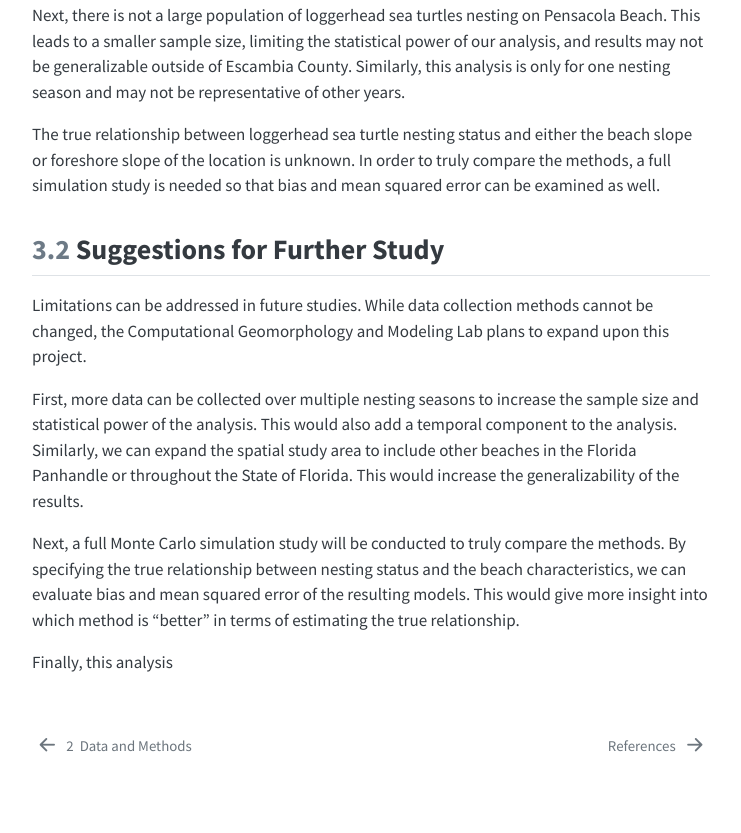
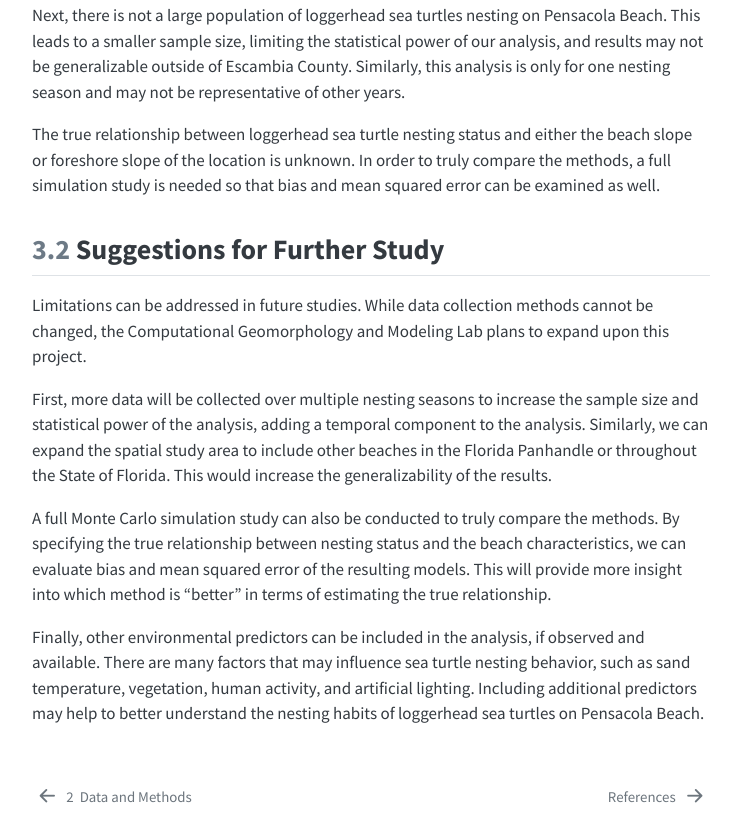
Before and after one commit to CGMlabUWF/OrdonezFa25, a plain HTML site: page chapter3.html in a window 1280 px wide. Shown: the part 765-1598 px from the top of the page, without its empty margins (269-1010 px from the left). Before the commit the page ends 1547 px from the top, so only its background shows below. Drawn offline with Linux system fonts and the light colour scheme.

Commit message:
Built site for gh-pages

```diff
--- a/chapter3.html
+++ b/chapter3.html
@@ -186,9 +186,9 @@ ul.task-list li input[type="checkbox"] {
 <section id="suggestions-for-further-study" class="level2" data-number="3.2">
 <h2 data-number="3.2" class="anchored" data-anchor-id="suggestions-for-further-study"><span class="header-section-number">3.2</span> Suggestions for Further Study</h2>
 <p>Limitations can be addressed in future studies. While data collection methods cannot be changed, the Computational Geomorphology and Modeling Lab plans to expand upon this project.</p>
-<p>First, more data can be collected over multiple nesting seasons to increase the sample size and statistical power of the analysis. This would also add a temporal component to the analysis. Similarly, we can expand the spatial study area to include other beaches in the Florida Panhandle or throughout the State of Florida. This would increase the generalizability of the results.</p>
-<p>Next, a full Monte Carlo simulation study will be conducted to truly compare the methods. By specifying the true relationship between nesting status and the beach characteristics, we can evaluate bias and mean squared error of the resulting models. This would give more insight into which method is “better” in terms of estimating the true relationship.</p>
-<p>Finally, this analysis</p>
+<p>First, more data will be collected over multiple nesting seasons to increase the sample size and statistical power of the analysis, adding a temporal component to the analysis. Similarly, we can expand the spatial study area to include other beaches in the Florida Panhandle or throughout the State of Florida. This would increase the generalizability of the results.</p>
+<p>A full Monte Carlo simulation study can also be conducted to truly compare the methods. By specifying the true relationship between nesting status and the beach characteristics, we can evaluate bias and mean squared error of the resulting models. This will provide more insight into which method is “better” in terms of estimating the true relationship.</p>
+<p>Finally, other environmental predictors can be included in the analysis, if observed and available. There are many factors that may influence sea turtle nesting behavior, such as sand temperature, vegetation, human activity, and artificial lighting. Including additional predictors may help to better understand the nesting habits of loggerhead sea turtles on Pensacola Beach.</p>
 
 
 </section>
--- a/search.json
+++ b/search.json
@@ -74,7 +74,7 @@
     "href": "chapter3.html#suggestions-for-further-study",
     "title": "3  Conclusions",
     "section": "3.2 Suggestions for Further Study",
-    "text": "3.2 Suggestions for Further Study\nLimitations can be addressed in future studies. While data collection methods cannot be changed, the Computational Geomorphology and Modeling Lab plans to expand upon this project.\nFirst, more data can be collected over multiple nesting seasons to increase the sample size and statistical power of the analysis. This would also add a temporal component to the analysis. Similarly, we can expand the spatial study area to include other beaches in the Florida Panhandle or throughout the State of Florida. This would increase the generalizability of the results.\nNext, a full Monte Carlo simulation study will be conducted to truly compare the methods. By specifying the true relationship between nesting status and the beach characteristics, we can evaluate bias and mean squared error of the resulting models. This would give more insight into which method is “better” in terms of estimating the true relationship.\nFinally, this analysis",
+    "text": "3.2 Suggestions for Further Study\nLimitations can be addressed in future studies. While data collection methods cannot be changed, the Computational Geomorphology and Modeling Lab plans to expand upon this project.\nFirst, more data will be collected over multiple nesting seasons to increase the sample size and statistical power of the analysis, adding a temporal component to the analysis. Similarly, we can expand the spatial study area to include other beaches in the Florida Panhandle or throughout the State of Florida. This would increase the generalizability of the results.\nA full Monte Carlo simulation study can also be conducted to truly compare the methods. By specifying the true relationship between nesting status and the beach characteristics, we can evaluate bias and mean squared error of the resulting models. This will provide more insight into which method is “better” in terms of estimating the true relationship.\nFinally, other environmental predictors can be included in the analysis, if observed and available. There are many factors that may influence sea turtle nesting behavior, such as sand temperature, vegetation, human activity, and artificial lighting. Including additional predictors may help to better understand the nesting habits of loggerhead sea turtles on Pensacola Beach.",
     "crumbs": [
       "<span class='chapter-number'>3</span>  <span class='chapter-title'>Conclusions</span>"
     ]
```
Also changed, not shown: 2 other files.
